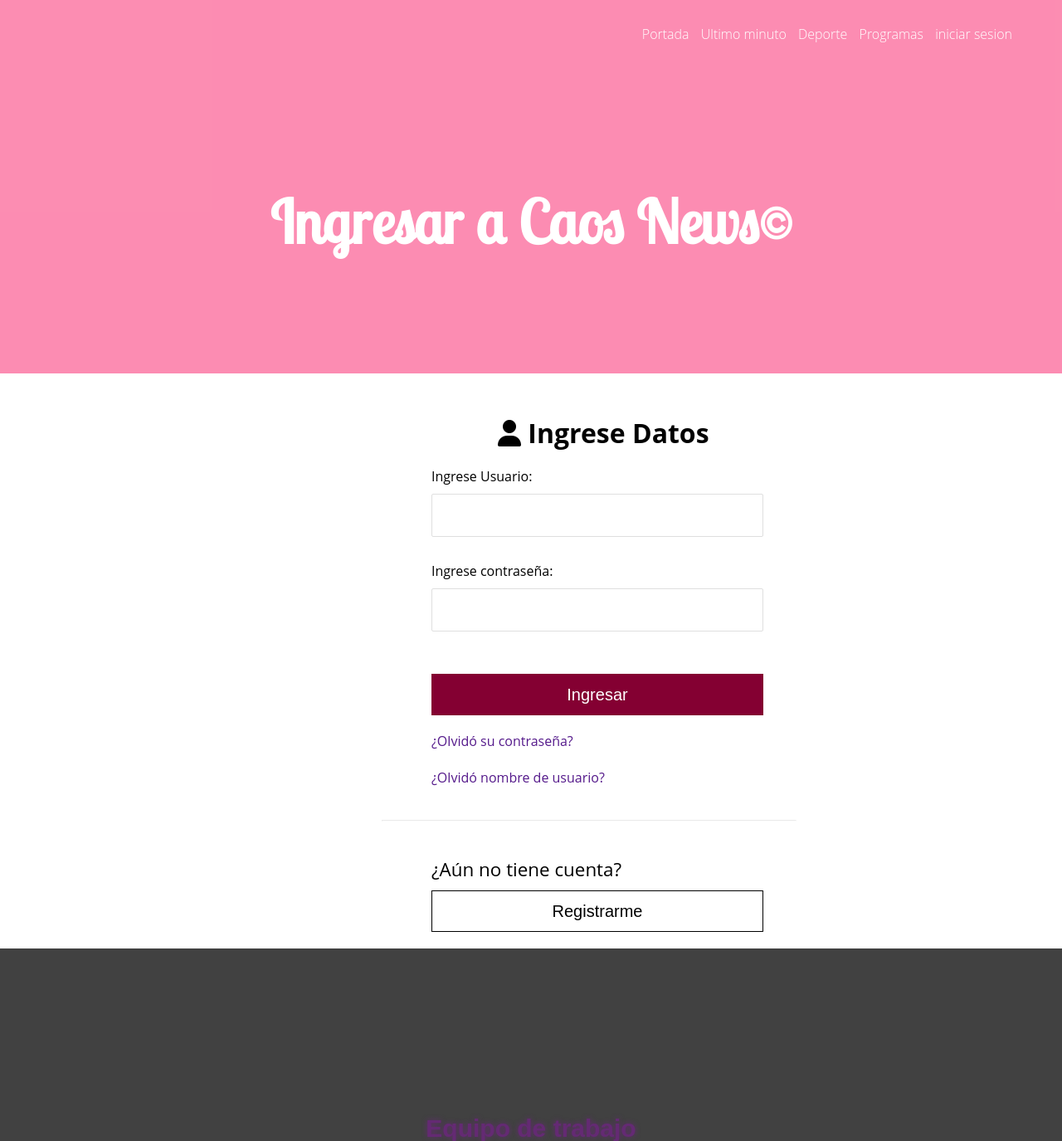
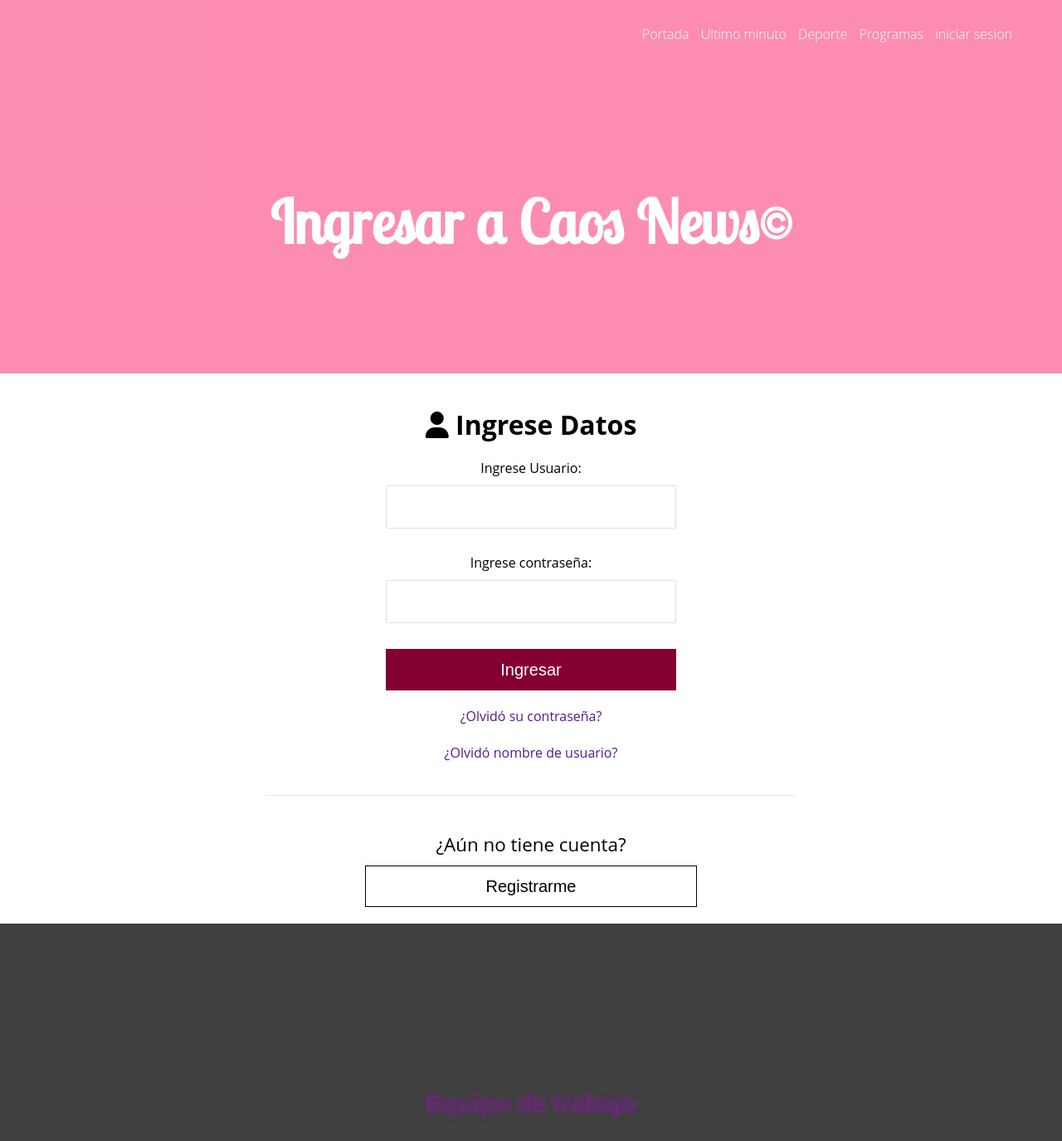
Before and after one commit to furanshis/Proyecto_Semestral_WebProgramming, a Django app: page /login/ in a window 1280 px wide. Shown: the top 1375 px of the page at 83% size. Run offline with Django 3.2, Linux system fonts and the light colour scheme; some libraries are stand-ins or nearby versions.

Commit message:
arreglé la página del login
hice la página responsiva

```diff
--- a/caosNews_Django/core/static/core/css/login.css
+++ b/caosNews_Django/core/static/core/css/login.css
@@ -2,10 +2,81 @@
 fieldset{
     border: none;
 }
+
 #cabecera{
     height: 450px;
     background: hsla(340, 95%, 50%, 0.459)
 }
+
+
+@media screen and (max-width:500px){
+    #p-2{
+        text-align: center;
+
+    }
+    #registro{
+        text-align: center;
+    }
+    #form-login{
+        text-align: center;
+    }
+}
+
+@media screen and (min-width:500px){
+
+    #p-2{
+        text-align: center;
+
+    }
+    #registro{
+        text-align: center;
+    }
+    #form-login{
+        text-align: center;
+    }
+}
+
+#form-login{
+
+    align-items: center;
+    margin-top: 40px;
+    margin-left: 10%;
+    margin-right: 10%;
+    /*background-color: rgba(0, 0, 0, 0.1);*/
+
+}
+
+
+#password{
+    width: 350px;
+}
+#user{
+    width: 350px;
+}
+
+#boton{
+    margin-top: 1px;
+    margin-bottom: 20px;
+    width: 350px;
+    height: 50px;
+    background-color: #840032;
+    border:none;
+    color: white;
+    font-size: 20px;
+    cursor: pointer;
+
+
+}
+
+#boton:hover{
+    background-color: rgb(0, 0, 0);
+
+}
+
+
+
+
+
 
 .p-form{
     position: absolute;
@@ -24,7 +95,7 @@ fieldset{
 
 .titulo-login{
     font-size: 2rem;
-    margin-left: 400px;
+
 }
 
 .datos{
@@ -36,7 +107,7 @@ fieldset{
     background-position-y: 5px;
     border: 1px solid #dfdfdf;
     border-radius: 2px;
-    margin-right: 2rem;
+
     padding: 1rem;
     padding-right: 2rem;
     width: 400px;
@@ -45,45 +116,23 @@ fieldset{
 
 }
 
-#login{
-    margin-left: 200px;
-    top: 50%;
-    left: 50%;
-    margin-bottom: 20px;
-    margin-top: 50px;
-}
+
 label{
    display: block;
 }
 .div-datos{
     position: relative;
     margin-top: 20px;
-    margin-left: 320px;
+
     margin-bottom: 30px;
-    margin-right: 20px;
+
 
 }
 
-#boton{
-    margin-top: 1px;
-    margin-left: 520px;
-    margin-bottom: 20px;
-    width: 400px;
-    height: 50px;
-    background-color: #840032;
-    border:none;
-    color: white;
-    font-size: 20px;
-    cursor: pointer;
-}
 
-#boton:hover{
-    background-color: rgb(0, 0, 0);
-
-}
 
 #p-2{
-    margin-left: 520px;
+
 }
 .a-p{
     text-decoration: none;
@@ -91,16 +140,16 @@ label{
 }
 
 hr{
-    width: 500px;
+    margin-left: 25%;
+    margin-right: 25%;
+    width: 50%;
     margin-top: 40px;
     margin-bottom: 20px;
-    margin-left: 460px;
     opacity: 20%;
 
 }
 
 #titulo-no{
-    margin-left: 520px;
     font-size: 1.4rem;
 
 
@@ -108,7 +157,6 @@ hr{
 
 #boton-registro{
     margin-top: 10px;
-    margin-left: 520px;
     margin-bottom: 20px;
     width: 400px;
     height: 50px;
--- a/caosNews_Django/core/templates/core/login.html
+++ b/caosNews_Django/core/templates/core/login.html
@@ -58,9 +58,9 @@
        </div>
        <hr>
        <br>
-       <div>
+       <div id="registro">
         <p id="titulo-no" class="titulo-login">¿Aún no tiene cuenta?</p>
-        <a href="{% url 'registro' %}"><button id="boton-registro" type="button">Registrarme</button></a>
+        <a href="{% url 'registro' %}" id="registro"><button id="boton-registro" type="button">Registrarme</button></a>
        </div>
 
 
```
